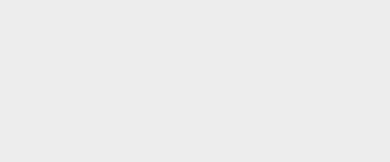
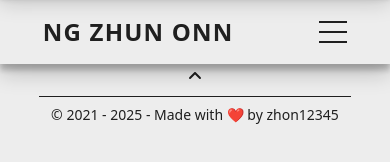
Before and after one commit to zhon12345/1stklcoding-Portfolio, an Astro site: page / in a window 390 px wide. Built offline with nearby package versions, Linux system fonts and the light colour scheme; Astro itself is replaced by a stand-in of ours.

Commit message:
✨ Add responsive header and footer components

```diff
--- /dev/null
+++ b/src/components/Footer.vue
@@ -0,0 +1,34 @@
+<template>
+  <footer class="flex h-20 flex-col items-center gap-2">
+    <a
+      href="#home"
+      class="duration-300 ease-out hover:-translate-y-1 hover:opacity-75"
+      aria-label="Back to Top"
+    >
+      <FontAwesomeIcon :icon="faAngleUp" class="z-0 w-6" />
+    </a>
+
+    <hr class="w-4/5" />
+
+    <p class="text-sm md:text-base">
+      &copy; 2021 - <time :datetime="currentYear">{{ currentYear }}</time> -
+      Made with ❤ by
+      <a
+        class="hover:text-blue-500"
+        href="https://github.com/zhon12345"
+        target="_blank"
+        rel="noopener noreferrer"
+      >
+        zhon12345
+      </a>
+    </p>
+  </footer>
+</template>
+
+<script setup lang="ts">
+import { computed } from "vue";
+import { FontAwesomeIcon } from "@fortawesome/vue-fontawesome";
+import { faAngleUp } from "@fortawesome/free-solid-svg-icons";
+
+const currentYear = computed(() => new Date().getFullYear().toString());
+</script>
--- /dev/null
+++ b/src/components/Header.vue
@@ -0,0 +1,85 @@
+<template>
+  <header class="bg-background fixed z-50 w-full">
+    <nav class="flex h-16 items-center justify-around" ref="nav">
+      <a class="text-2xl font-semibold tracking-wider uppercase" href="#home">
+        Ng Zhun Onn
+      </a>
+
+      <ul
+        class="bg-background ease-z-10 fixed top-16 flex w-full flex-col items-center gap-4 text-xl duration-300 md:static md:z-0 md:w-auto md:flex-row md:shadow-none! lg:gap-8"
+        :class="{
+          'translate-y-0': isMenuOpen,
+          '-translate-y-5/4 md:translate-y-0': !isMenuOpen,
+        }"
+      >
+        <li
+          v-for="item in menuItems"
+          :key="item.name"
+          class="w-full py-4 text-center md:w-auto md:py-0"
+          @click="isMenuOpen = false"
+        >
+          <a :href="item.href" class="block w-full hover:underline md:w-auto">
+            {{ item.name }}
+          </a>
+        </li>
+      </ul>
+
+      <button
+        class="md:hidden"
+        @click="isMenuOpen = !isMenuOpen"
+        aria-label="Toggle Menu"
+      >
+        <div class="cursor-pointer space-y-2">
+          <span
+            class="bg-text block h-0.5 w-7 duration-200"
+            :class="{ 'translate-y-2.5 rotate-45': isMenuOpen }"
+          />
+          <span
+            class="bg-text block h-0.5 w-7 duration-200"
+            :class="{ 'scale-0 transform': isMenuOpen }"
+          />
+          <span
+            class="bg-text block h-0.5 w-7 duration-200"
+            :class="{ '-translate-y-2.5 -rotate-45': isMenuOpen }"
+          />
+        </div>
+      </button>
+    </nav>
+  </header>
+</template>
+
+<script setup lang="ts">
+import { ref, onMounted, onBeforeUnmount } from "vue";
+
+const nav = ref<HTMLElement | null>(null);
+const isMenuOpen = ref(false);
+const menuItems = [
+  { name: "Home", href: "#home" },
+  { name: "About", href: "#about" },
+  { name: "Projects", href: "#projects" },
+  { name: "Contact", href: "#contact" },
+];
+
+const handleClickOutside = (event: MouseEvent) => {
+  if (nav.value && !nav.value.contains(event.target as Node)) {
+    isMenuOpen.value = false;
+  }
+};
+
+onMounted(() => {
+  document.addEventListener("click", handleClickOutside);
+});
+
+onBeforeUnmount(() => {
+  document.removeEventListener("click", handleClickOutside);
+});
+</script>
+
+<style scoped>
+header,
+ul {
+  box-shadow:
+    0 10px 20px rgba(0, 0, 0, 0.19),
+    0 6px 6px rgba(0, 0, 0, 0.23);
+}
+</style>
--- a/src/layouts/Layout.astro
+++ b/src/layouts/Layout.astro
@@ -2,6 +2,9 @@
 import "@/styles/global.css"
 
 import Icon from "@/assets/avatar.png";
+
+import Header from "@/components/Header.vue";
+import Footer from "@/components/Footer.vue";
 
 const { title, description } = Astro.props;
 ---
@@ -16,7 +19,13 @@ const { title, description } = Astro.props;
 		<title>{ title }</title>
 		<meta name="description" content={description}>
 	</head>
-	<body class="bg-background text-text"></body>
+	<body class="bg-background text-text">
+		<Header client:load />
+
+		<main class="pt-16"></main>
+
+		<Footer />
+	</body>
 	<script is:inline>
 		const getPreferredTheme = () => {
 			const selectedTheme = localStorage.getItem("theme");
```
